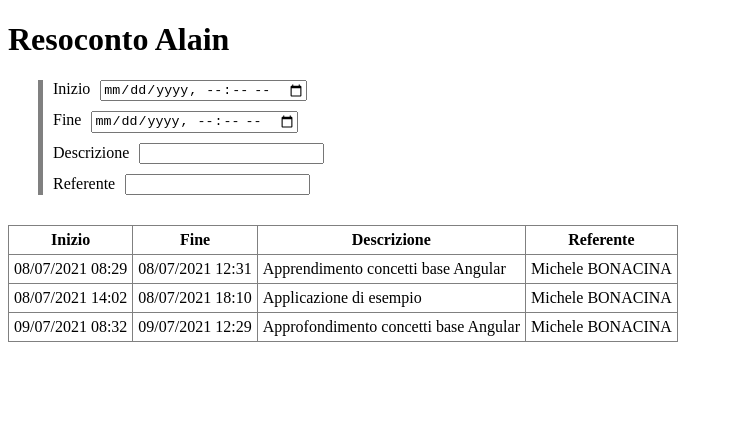
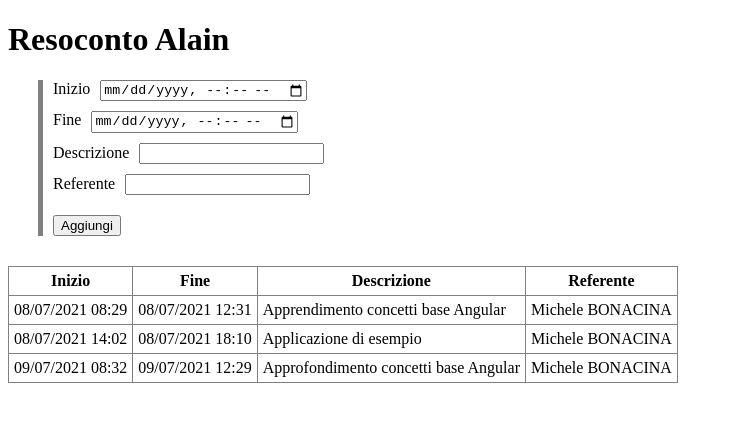
Before and after one commit to Smallpeeps/Prove, an Angular app: page / in a window 1280 px wide. Shown: the top 422 px of the page, without its empty margins (0-733 px from the left). Built offline with nearby package versions, Linux system fonts and the light colour scheme.

Commit message:
aggiunto bottone aggiungi

```diff
--- a/src/app/attivita-nuova/attivita-nuova.component.html
+++ b/src/app/attivita-nuova/attivita-nuova.component.html
@@ -27,4 +27,6 @@
            id="referente"
            name="referente">
   </div>
+  <button type="button"
+          class="btn">Aggiungi</button>
 </div>
--- a/src/app/attivita-nuova/attivita-nuova.component.scss
+++ b/src/app/attivita-nuova/attivita-nuova.component.scss
@@ -13,3 +13,7 @@
 .form-control {
   margin-left: 10px;
 }
+
+.btn {
+  margin-top: 20px;
+}
```
